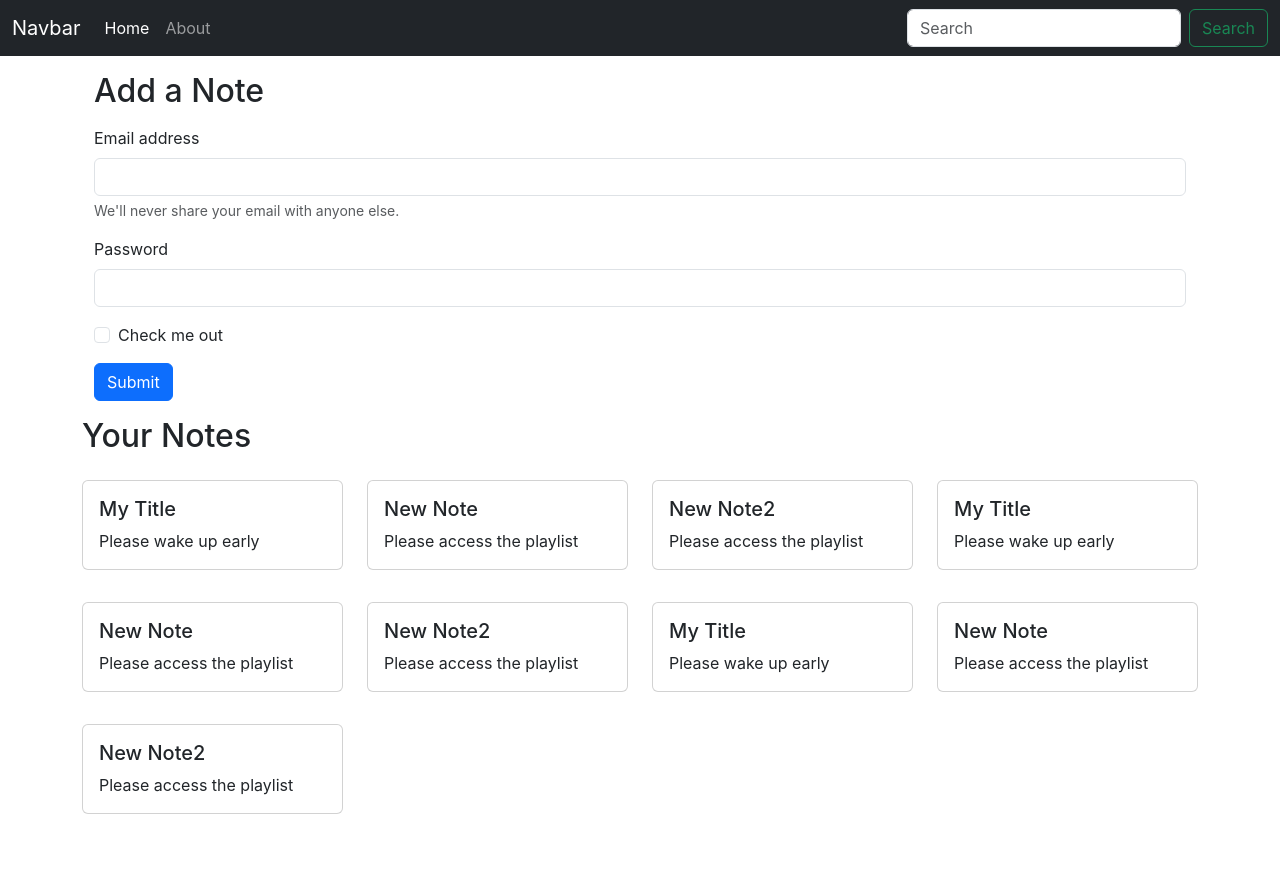
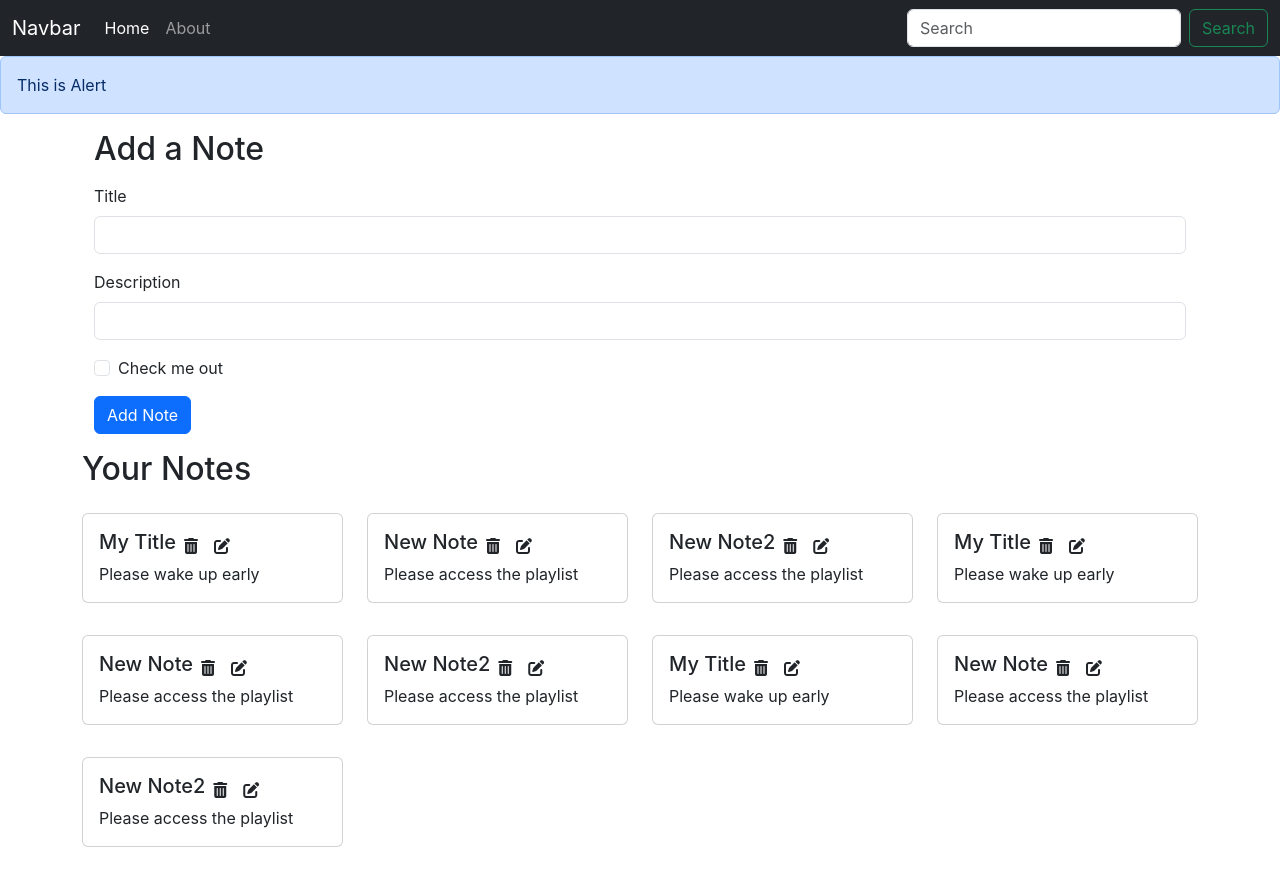
Before and after one commit to toaayush/inotebook2, a React (Create React App) app: page / in a window 1280 px wide. Before the commit the page ends 846 px from the top, so only its background shows below. Built offline with nearby package versions, Linux system fonts and the light colour scheme.

Commit message:
adding notes

```diff
--- a/public/index.html
+++ b/public/index.html
@@ -18,6 +18,7 @@
   <body>
     <noscript>You need to enable JavaScript to run this app.</noscript>
     <div id="root"></div>
+    <script src="https://kit.fontawesome.com/610a761986.js" crossorigin="anonymous"></script>
     <script src="https://cdn.jsdelivr.net/npm/bootstrap@5.3.0-alpha1/dist/js/bootstrap.bundle.min.js" integrity="sha384-w76AqPfDkMBDXo30jS1Sgez6pr3x5MlQ1ZAGC+nuZB+EYdgRZgiwxhTBTkF7CXvN" crossorigin="anonymous"></script>
   </body>
 </html>
--- a/src/App.css
+++ b/src/App.css
@@ -36,3 +36,7 @@
     transform: rotate(360deg);
   }
 }
+
+i{
+  cursor: pointer;
+}
--- a/src/App.js
+++ b/src/App.js
@@ -4,14 +4,15 @@
 import Home from "./components/Home";
 import About from "./components/About";
 import NoteState from "./context/notes/NoteState";
+import Alert from "./components/Alert";
 
 function App() {
   return (
     <>
       <NoteState>
         <Router>
-          {/* <h1>This is iNotebook</h1> */}
           <Navbar />
+          <Alert message="This is Alert"/>
           <div className="container">
             <Switch>
               <Route exact path="/">
--- a/src/components/About.js
+++ b/src/components/About.js
@@ -1,5 +1,4 @@
-import React, { useContext, useEffect } from "react";
-import noteContext from "../context/notes/noteContext";
+import React from "react";
 
 function About() {
   return <div>This is About</div>;
--- /dev/null
+++ b/src/components/AddNote.js
@@ -0,0 +1,64 @@
+import React, {useContext, useState} from "react";
+import noteContext from "../context/notes/noteContext";
+
+
+function AddNote() {
+
+  const context = useContext(noteContext);
+  const { addNote } = context;
+  const [note, setNote] = useState({title:"", description:"", tag:"default"})
+  const handleClick = (e)=>{
+    e.preventDefault();
+    addNote(note.title, note.description, note.tag);
+  }
+  const onChange =(e)=>{
+    setNote({...note, [e.target.name]: e.target.value})
+  }
+  return (
+    <div className="container my-3">
+      <h2>Add a Note</h2>
+      <form className="my-3">
+        <div className="mb-3">
+          <label htmlFor="title" className="form-label">
+            Title
+          </label>
+          <input
+            type="text"
+            className="form-control"
+            id="title"
+            name="title"
+            aria-describedby="emailHelp"
+            onChange={onChange}
+          />
+        </div>
+        <div className="mb-3">
+          <label htmlFor="description" className="form-label">
+            Description
+          </label>
+          <input
+            type="text"
+            className="form-control"
+            id="description"
+            name="description"
+            onChange={onChange}
+          />
+        </div>
+        <div className="mb-3 form-check">
+          <input
+            type="checkbox"
+            className="form-check-input"
+            id="exampleCheck1"
+          />
+          <label className="form-check-label" htmlFor="exampleCheck1">
+            Check me out
+          </label>
+        </div>
+        <button type="submit" className="btn btn-primary" onClick={handleClick}>
+          Add Note
+        </button>
+      </form>
+    </div>
+  );
+}
+
+export default AddNote;
--- /dev/null
+++ b/src/components/Alert.js
@@ -0,0 +1,13 @@
+import React from "react";
+
+function Alert(props) {
+  return (
+    <div>
+      <div className="alert alert-primary" role="alert">
+        {props.message}
+      </div>
+    </div>
+  );
+}
+
+export default Alert;
--- a/src/components/Home.js
+++ b/src/components/Home.js
@@ -4,48 +4,7 @@
 function Home() {
   return (
     <div>
-      <div className="container my-3">
-        <h2>Add a Note</h2>
-        <form className="my-3">
-          <div className="mb-3">
-            <label htmlFor="exampleInputEmail1" className="form-label">
-              Email address
-            </label>
-            <input
-              type="email"
-              className="form-control"
-              id="exampleInputEmail1"
-              aria-describedby="emailHelp"
-            />
-            <div id="emailHelp" className="form-text">
-              We'll never share your email with anyone else.
-            </div>
-          </div>
-          <div className="mb-3">
-            <label htmlFor="exampleInputPassword1" className="form-label">
-              Password
-            </label>
-            <input
-              type="password"
-              className="form-control"
-              id="exampleInputPassword1"
-            />
-          </div>
-          <div className="mb-3 form-check">
-            <input
-              type="checkbox"
-              className="form-check-input"
-              id="exampleCheck1"
-            />
-            <label className="form-check-label" htmlFor="exampleCheck1">
-              Check me out
-            </label>
-          </div>
-          <button type="submit" className="btn btn-primary">
-            Submit
-          </button>
-        </form>
-      </div>
+
       <Notes/>
     </div>
   );
--- a/src/components/Noteitem.js
+++ b/src/components/Noteitem.js
@@ -1,17 +1,24 @@
-import React from 'react'
+import React, {useContext} from "react";
+import noteContext from "../context/notes/noteContext";
 
 function Noteitem(props) {
-    const {note} = props;
+  const context = useContext(noteContext);
+  const { deleteNote } = context;
+  const { note } = props;
   return (
-    <div className='col-md-3'>
-      <div class="card my-3">
-  <div class="card-body">
-    <h5 class="card-title">{note.title}</h5>
-    <p class="card-text">{note.description}</p>
-  </div>
-</div>
+    <div className="col-md-3">
+      <div className="card my-3">
+        <div className="card-body">
+          <div className="d-flex align-items-center">
+            <h5 className="card-title">{note.title}</h5>
+            <i className="fa-solid fa-trash-can mx-2" onClick={()=>{deleteNote(note._id)}}></i>
+            <i className="fa-solid fa-pen-to-square mx-2"></i>
+          </div>
+          <p className="card-text">{note.description}</p>
+        </div>
+      </div>
     </div>
-  )
+  );
 }
 
-export default Noteitem
+export default Noteitem;
--- a/src/components/Notes.js
+++ b/src/components/Notes.js
@@ -1,17 +1,21 @@
-import React, {useContext} from "react";
+import React, { useContext } from "react";
 import noteContext from "../context/notes/noteContext";
-import Noteitem from "./Noteitem"
+import AddNote from "./AddNote";
+import Noteitem from "./Noteitem";
 
 const Notes = () => {
-    const context = useContext(noteContext);
-    const {notes, setNotes} = context;
+  const context = useContext(noteContext);
+  const { notes } = context;
   return (
+    <>
+      <AddNote />
       <div className="row my-3">
         <h2>Your Notes</h2>
         {notes.map((note) => {
-          return <Noteitem note={note}/>;
+          return <Noteitem key={note._id} note={note} />;
         })}
       </div>
+    </>
   );
 };
 
--- a/src/context/notes/NoteState.js
+++ b/src/context/notes/NoteState.js
@@ -4,90 +4,115 @@
 const NoteState = (props) => {
   const notesInitial = [
     {
-      "_id": "63abdfebce0cd92c91593a15",
-      "user": "63ab1221c5df8b6aa35b1b7c",
-      "title": "My Title",
-      "description": "Please wake up early",
-      "tag": "personal",
-      "date": "2022-12-28T06:19:23.358Z",
-      "__v": 0
+      _id: "63abdfebce0cd92c91593a15",
+      user: "63ab1221c5df8b6aa35b1b7c",
+      title: "My Title",
+      description: "Please wake up early",
+      tag: "personal",
+      date: "2022-12-28T06:19:23.358Z",
+      __v: 0,
     },
     {
-      "_id": "63ada2f84ac290ea12fc77ba",
-      "user": "63ab1221c5df8b6aa35b1b7c",
-      "title": "New Note",
-      "description": "Please access the playlist",
-      "tag": "YouTube",
-      "date": "2022-12-29T14:23:52.571Z",
-      "__v": 0
+      _id: "63ada2f84ac290ea12fc77ba",
+      user: "63ab1221c5df8b6aa35b1b7c",
+      title: "New Note",
+      description: "Please access the playlist",
+      tag: "YouTube",
+      date: "2022-12-29T14:23:52.571Z",
+      __v: 0,
     },
     {
-      "_id": "63ada3054ac290ea12fc77bc",
-      "user": "63ab1221c5df8b6aa35b1b7c",
-      "title": "New Note2",
-      "description": "Please access the playlist",
-      "tag": "YouTube",
-      "date": "2022-12-29T14:24:05.180Z",
-      "__v": 0
+      _id: "63ada3054ac290ea12fc77bc",
+      user: "63ab1221c5df8b6aa35b1b7c",
+      title: "New Note2",
+      description: "Please access the playlist",
+      tag: "YouTube",
+      date: "2022-12-29T14:24:05.180Z",
+      __v: 0,
     },
     {
-      "_id": "63abdfebce0cd92c91593a15",
-      "user": "63ab1221c5df8b6aa35b1b7c",
-      "title": "My Title",
-      "description": "Please wake up early",
-      "tag": "personal",
-      "date": "2022-12-28T06:19:23.358Z",
-      "__v": 0
+      _id: "63abdfebc1e0cd92c91593a1",
+      user: "63ab1221c5df8b6aa35b1b7c",
+      title: "My Title",
+      description: "Please wake up early",
+      tag: "personal",
+      date: "2022-12-28T06:19:23.358Z",
+      __v: 0,
     },
     {
-      "_id": "63ada2f84ac290ea12fc77ba",
-      "user": "63ab1221c5df8b6aa35b1b7c",
-      "title": "New Note",
-      "description": "Please access the playlist",
-      "tag": "YouTube",
-      "date": "2022-12-29T14:23:52.571Z",
-      "__v": 0
+      _id: "63ada21f84ac290ea12fc77b",
+      user: "63ab1221c5df8b6aa35b1b7c",
+      title: "New Note",
+      description: "Please access the playlist",
+      tag: "YouTube",
+      date: "2022-12-29T14:23:52.571Z",
+      __v: 0,
     },
     {
-      "_id": "63ada3054ac290ea12fc77bc",
-      "user": "63ab1221c5df8b6aa35b1b7c",
-      "title": "New Note2",
-      "description": "Please access the playlist",
-      "tag": "YouTube",
-      "date": "2022-12-29T14:24:05.180Z",
-      "__v": 0
+      _id: "63ada30154ac290ea12fc77b",
+      user: "63ab1221c5df8b6aa35b1b7c",
+      title: "New Note2",
+      description: "Please access the playlist",
+      tag: "YouTube",
+      date: "2022-12-29T14:24:05.180Z",
+      __v: 0,
     },
     {
-      "_id": "63abdfebce0cd92c91593a15",
-      "user": "63ab1221c5df8b6aa35b1b7c",
-      "title": "My Title",
-      "description": "Please wake up early",
-      "tag": "personal",
-      "date": "2022-12-28T06:19:23.358Z",
-      "__v": 0
+      _id: "63abdfebce10cd92c91593a1",
+      user: "63ab1221c5df8b6aa35b1b7c",
+      title: "My Title",
+      description: "Please wake up early",
+      tag: "personal",
+      date: "2022-12-28T06:19:23.358Z",
+      __v: 0,
     },
     {
-      "_id": "63ada2f84ac290ea12fc77ba",
-      "user": "63ab1221c5df8b6aa35b1b7c",
-      "title": "New Note",
-      "description": "Please access the playlist",
-      "tag": "YouTube",
-      "date": "2022-12-29T14:23:52.571Z",
-      "__v": 0
+      _id: "63ada2f84a1c290ea12fc77b",
+      user: "63ab1221c5df8b6aa35b1b7c",
+      title: "New Note",
+      description: "Please access the playlist",
+      tag: "YouTube",
+      date: "2022-12-29T14:23:52.571Z",
+      __v: 0,
     },
     {
-      "_id": "63ada3054ac290ea12fc77bc",
-      "user": "63ab1221c5df8b6aa35b1b7c",
-      "title": "New Note2",
-      "description": "Please access the playlist",
-      "tag": "YouTube",
-      "date": "2022-12-29T14:24:05.180Z",
-      "__v": 0
-    }
-  ]
-  const [notes, setNotes] = useState(notesInitial)
+      _id: "63ada3054ac290ea12fc771b",
+      user: "63ab1221c5df8b6aa35b1b7c",
+      title: "New Note2",
+      description: "Please access the playlist",
+      tag: "YouTube",
+      date: "2022-12-29T14:24:05.180Z",
+      __v: 0,
+    },
+  ];
+
+  // Add a Note
+  const addNote = (title, description, tag) => {
+    console.log("Adding a new note")
+    // TODO: API Call
+    const note = {
+      _id: "63ada3054ac290ea12fc771b",
+      user: "63ab1221c5df8b6aa35b1b7c",
+      title: title,
+      description: description,
+      tag: tag,
+      date: "2022-12-29T14:24:05.180Z",
+      __v: 0,
+    };
+    setNotes(notes.concat(note));
+  };
+  // Delete a Note
+  const deleteNote = (id) => {
+    console.log("Deleting the note with id" + id);
+  };
+  // Edit a Note
+  const editNote = () => {};
+
+  const [notes, setNotes] = useState(notesInitial);
   return (
-    <NoteContext.Provider value={{notes, setNotes}}>{props.children}</NoteContext.Provider>
+    <NoteContext.Provider value={{ notes, addNote, deleteNote, editNote }}>
+      {props.children}
+    </NoteContext.Provider>
   );
 };
 
```
